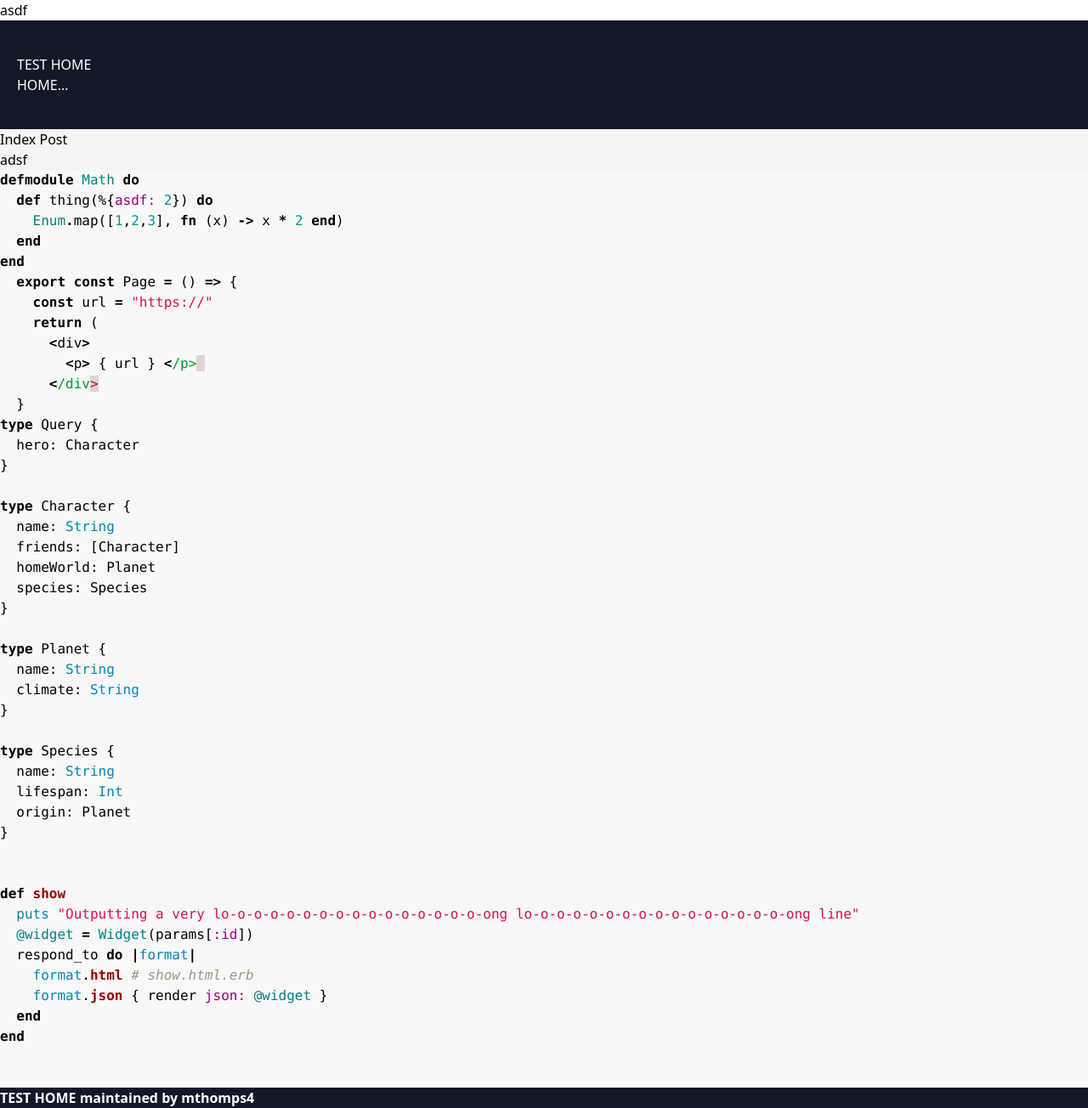
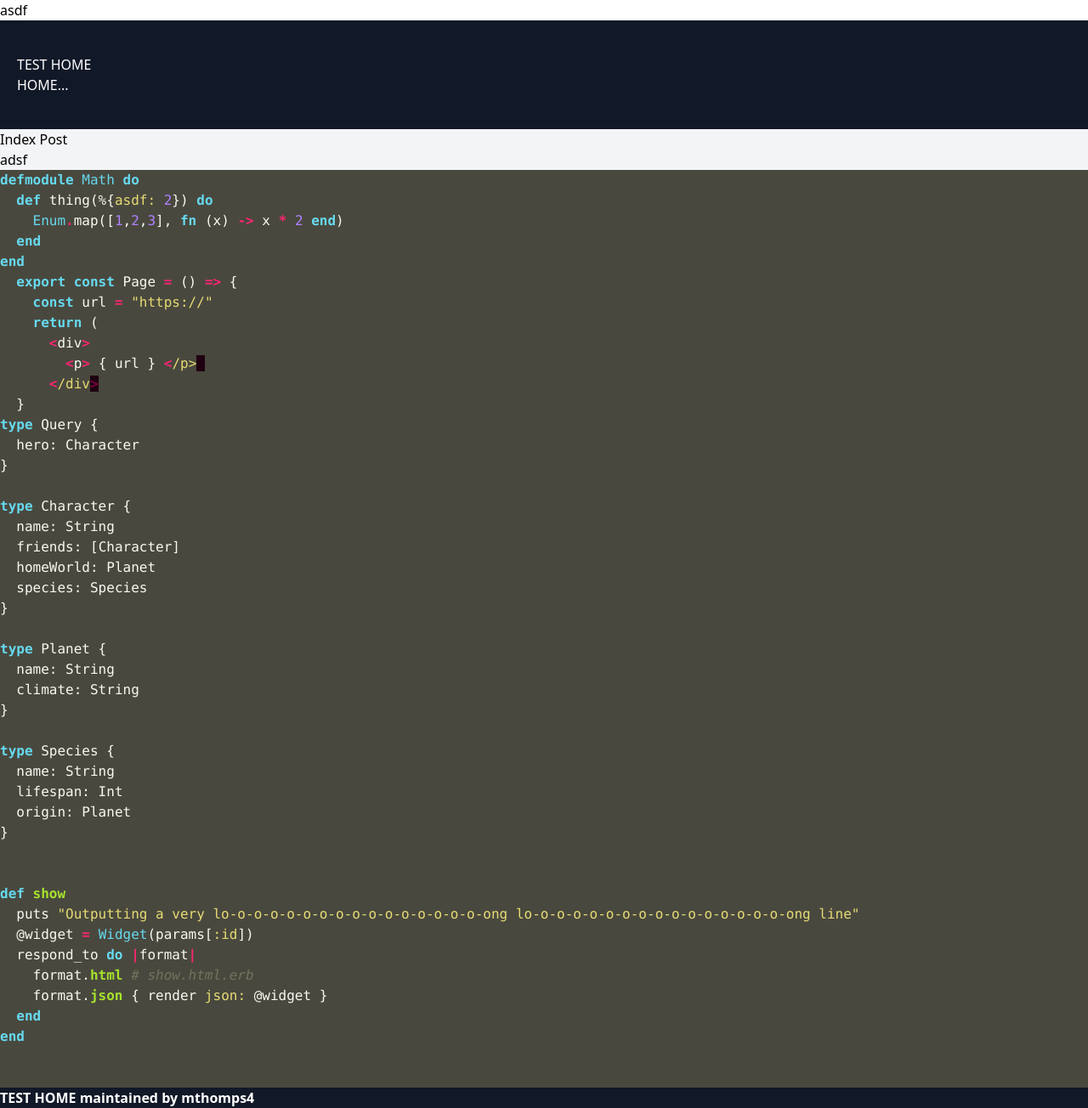
Before and after one commit to mthomps4/test-pages, a Jekyll site: the page built from post/index.md, in a window 1280 px wide. Shown: the whole page at 85% size. Built offline with Jekyll 4.4.1, drawn with Linux system fonts in a browser that asks for light colours; our own code applies the rules of GitHub Pages for plain Markdown files.

Commit message:
Update rouge.css

```diff
--- a/assets/css/rouge.css
+++ b/assets/css/rouge.css
@@ -1,4 +1,4 @@
-.highlight table td { padding: 5px; }
+/* .highlight table td { padding: 5px; }
 .highlight table pre { margin: 0; }
 .highlight .cm {
   color: #999988;
@@ -207,3 +207,215 @@
 .highlight {
   background-color: #f8f8f8;
 }
+ */
+
+.highlight table td { padding: 5px; }
+.highlight table pre { margin: 0; }
+.highlight .c, .highlight .ch, .highlight .cd, .highlight .cpf {
+  color: #75715e;
+  font-style: italic;
+}
+.highlight .cm {
+  color: #75715e;
+  font-style: italic;
+}
+.highlight .c1 {
+  color: #75715e;
+  font-style: italic;
+}
+.highlight .cp {
+  color: #75715e;
+  font-weight: bold;
+}
+.highlight .cs {
+  color: #75715e;
+  font-weight: bold;
+  font-style: italic;
+}
+.highlight .err {
+  color: #960050;
+  background-color: #1e0010;
+}
+.highlight .gi {
+  color: #ffffff;
+  background-color: #324932;
+}
+.highlight .gd {
+  color: #ffffff;
+  background-color: #493131;
+}
+.highlight .ge {
+  color: #000000;
+  font-style: italic;
+}
+.highlight .gr {
+  color: #aa0000;
+}
+.highlight .gt {
+  color: #aa0000;
+}
+.highlight .gh {
+  color: #999999;
+}
+.highlight .go {
+  color: #888888;
+}
+.highlight .gp {
+  color: #555555;
+}
+.highlight .gs {
+  font-weight: bold;
+}
+.highlight .gu {
+  color: #aaaaaa;
+}
+.highlight .k, .highlight .kv {
+  color: #66d9ef;
+  font-weight: bold;
+}
+.highlight .kc {
+  color: #66d9ef;
+  font-weight: bold;
+}
+.highlight .kd {
+  color: #66d9ef;
+  font-weight: bold;
+}
+.highlight .kp {
+  color: #66d9ef;
+  font-weight: bold;
+}
+.highlight .kr {
+  color: #66d9ef;
+  font-weight: bold;
+}
+.highlight .kt {
+  color: #66d9ef;
+  font-weight: bold;
+}
+.highlight .kn {
+  color: #f92672;
+  font-weight: bold;
+}
+.highlight .ow {
+  color: #f92672;
+  font-weight: bold;
+}
+.highlight .o {
+  color: #f92672;
+  font-weight: bold;
+}
+.highlight .mf {
+  color: #ae81ff;
+}
+.highlight .mh {
+  color: #ae81ff;
+}
+.highlight .il {
+  color: #ae81ff;
+}
+.highlight .mi {
+  color: #ae81ff;
+}
+.highlight .mo {
+  color: #ae81ff;
+}
+.highlight .m, .highlight .mb, .highlight .mx {
+  color: #ae81ff;
+}
+.highlight .se {
+  color: #ae81ff;
+}
+.highlight .sb {
+  color: #e6db74;
+}
+.highlight .sc {
+  color: #e6db74;
+}
+.highlight .sd {
+  color: #e6db74;
+}
+.highlight .s2 {
+  color: #e6db74;
+}
+.highlight .sh {
+  color: #e6db74;
+}
+.highlight .si {
+  color: #e6db74;
+}
+.highlight .sx {
+  color: #e6db74;
+}
+.highlight .sr {
+  color: #e6db74;
+}
+.highlight .s1 {
+  color: #e6db74;
+}
+.highlight .ss {
+  color: #e6db74;
+}
+.highlight .s, .highlight .sa, .highlight .dl {
+  color: #e6db74;
+}
+.highlight .na {
+  color: #a6e22e;
+}
+.highlight .nc {
+  color: #a6e22e;
+  font-weight: bold;
+}
+.highlight .nd {
+  color: #a6e22e;
+  font-weight: bold;
+}
+.highlight .ne {
+  color: #a6e22e;
+  font-weight: bold;
+}
+.highlight .nf, .highlight .fm {
+  color: #a6e22e;
+  font-weight: bold;
+}
+.highlight .no {
+  color: #66d9ef;
+}
+.highlight .bp {
+  color: #f8f8f2;
+}
+.highlight .nb {
+  color: #f8f8f2;
+}
+.highlight .ni {
+  color: #f8f8f2;
+}
+.highlight .nn {
+  color: #f8f8f2;
+}
+.highlight .vc {
+  color: #f8f8f2;
+}
+.highlight .vg {
+  color: #f8f8f2;
+}
+.highlight .vi {
+  color: #f8f8f2;
+}
+.highlight .nv, .highlight .vm {
+  color: #f8f8f2;
+}
+.highlight .w {
+  color: #f8f8f2;
+}
+.highlight .nl {
+  color: #f8f8f2;
+  font-weight: bold;
+}
+.highlight .nt {
+  color: #f92672;
+}
+.highlight {
+  color: #f8f8f2;
+  background-color: #49483e;
+}
```
